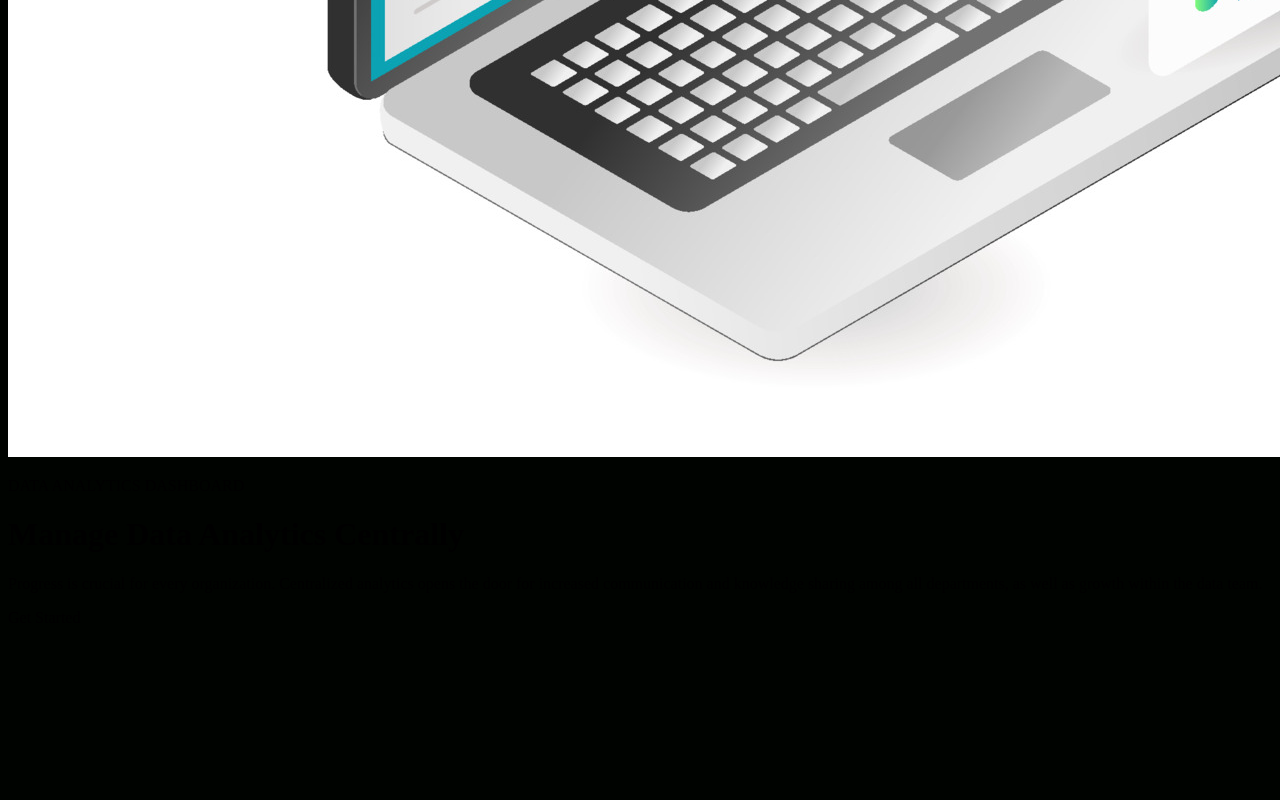
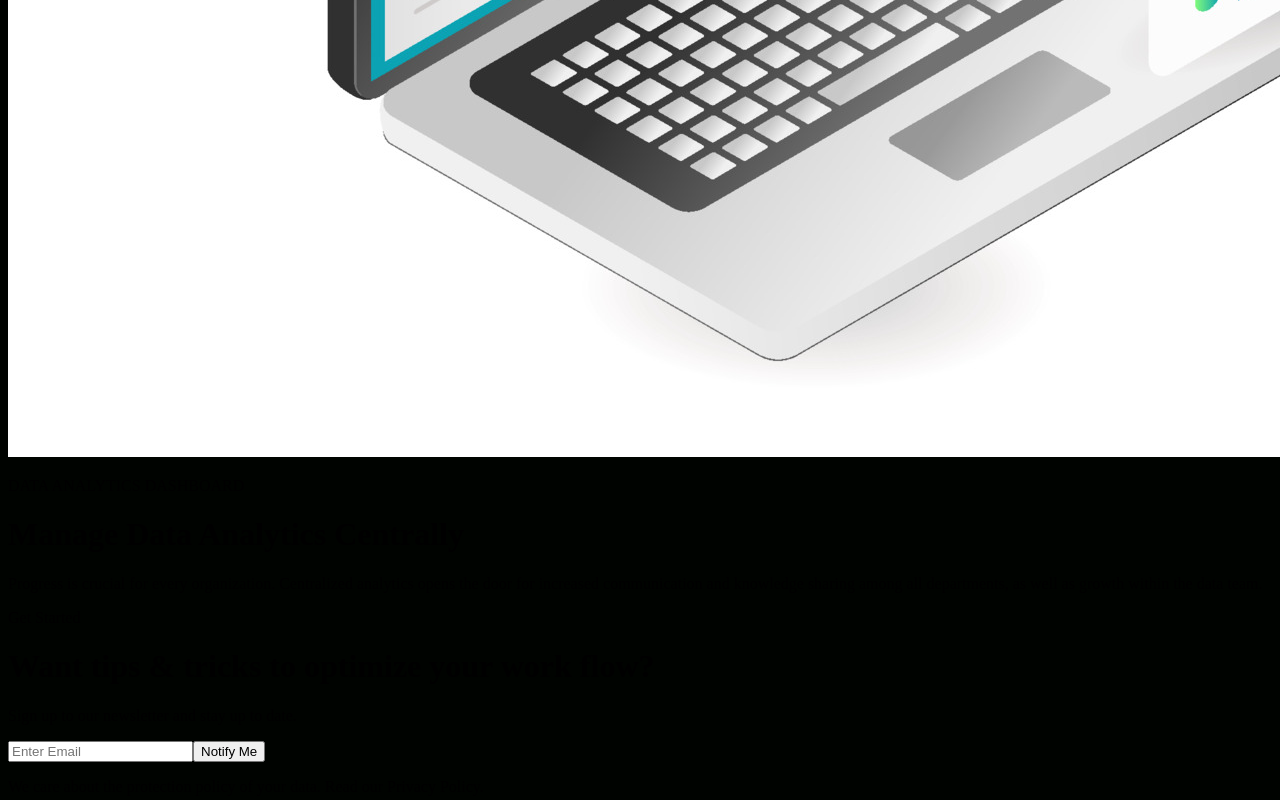
Before and after one commit to Grewal009/data-finance, a React (Create React App) app: page / in a window 1280 px wide. Shown: the part 1662-2462 px from the top of the page. Before the commit the page ends 2297 px from the top, so only its background shows below. Built offline with nearby package versions, Linux system fonts and the light colour scheme.

Commit message:
Newsletter component created

```diff
--- a/src/App.js
+++ b/src/App.js
@@ -1,6 +1,7 @@
 import Analytics from "./components/Analytics";
 import Home from "./components/Home";
 import Navbar from "./components/Navbar";
+import Newsletter from "./components/Newsletter";
 
 
 function App() {
@@ -9,6 +10,7 @@
       <Navbar />
       <Home />
       <Analytics />
+      <Newsletter />
     </div>
   );
 }
--- /dev/null
+++ b/src/components/Newsletter.js
@@ -0,0 +1,27 @@
+
+
+const Newsletter = () => {
+    return(
+        <div className="w-full py-20 text-white px-6">
+            <div className="max-w-[1240px] mx-auto grid lg:grid-cols-3">
+                <div className="lg:col-span-2 my-4">
+                    <h1 className="text-2xl sm:text-3xl md:text-4xl font-bold py-2 pr-5">Want tips & tricks to optimize your work flow?</h1>
+                    <p>Sign up to our newsletter and stay up to date.</p>
+                </div>
+
+                <div className="my-4">
+                    <div className="flex flex-col sm:flex-row items-center justify-between w-full">
+                        <input className="p-3 flex w-full rounded-md text-black" type="email" placeholder="Enter Email" required/>
+                        <button className="bg-[#00df9a] w-[200px] rounded-md font-bold my-6 ml-3 py-3 text-black text-center ">Notify Me</button>
+                    </div>
+
+                    <p className="">We care about the protection policy of your data. Read our <span className="text-[#00df9a]">Privacy Policy</span>.</p>
+                </div>
+
+            </div>
+
+        </div>
+    )
+}
+
+export default Newsletter;
```
